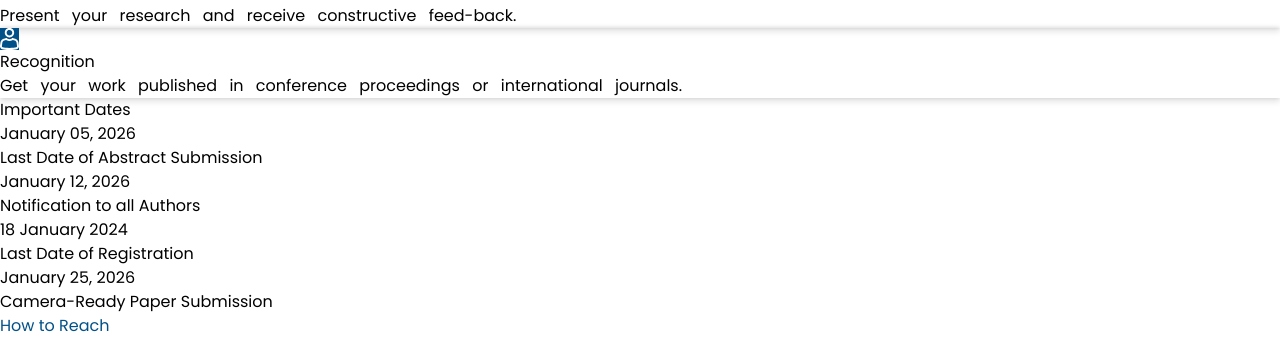
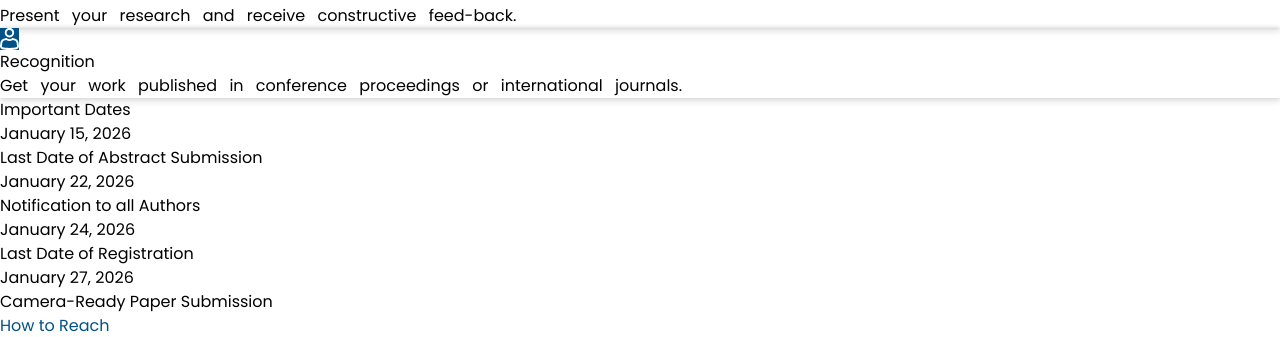
Before and after one commit to muhammedshamil8/Emerge2026, a React (Vite) app: page / in a window 1280 px wide. Shown: the part 4046-4383 px from the top of the page. Built offline with nearby package versions, Linux system fonts and the light colour scheme; no server answers.

Commit message:
dates updated

```diff
--- a/src/pages/Home/components/ImportantDates.jsx
+++ b/src/pages/Home/components/ImportantDates.jsx
@@ -3,19 +3,19 @@ import { motion } from "framer-motion";
 
 const dates = [
   {
-    date: "January 05, 2026",
+    date: "January 15, 2026",
     title: "Last Date of Abstract Submission",
   },
   {
-    date: "January 12, 2026",
+    date: "January 22, 2026",
     title: "Notification to all Authors",
   },
   {
-    date: "18 January 2024",
+    date: "January 24, 2026",
     title: "Last Date of Registration",
   },
   {
-    date: "January 25, 2026",
+    date: "January 27, 2026",
     title: "Camera-Ready Paper Submission",
   },
 ];
```
